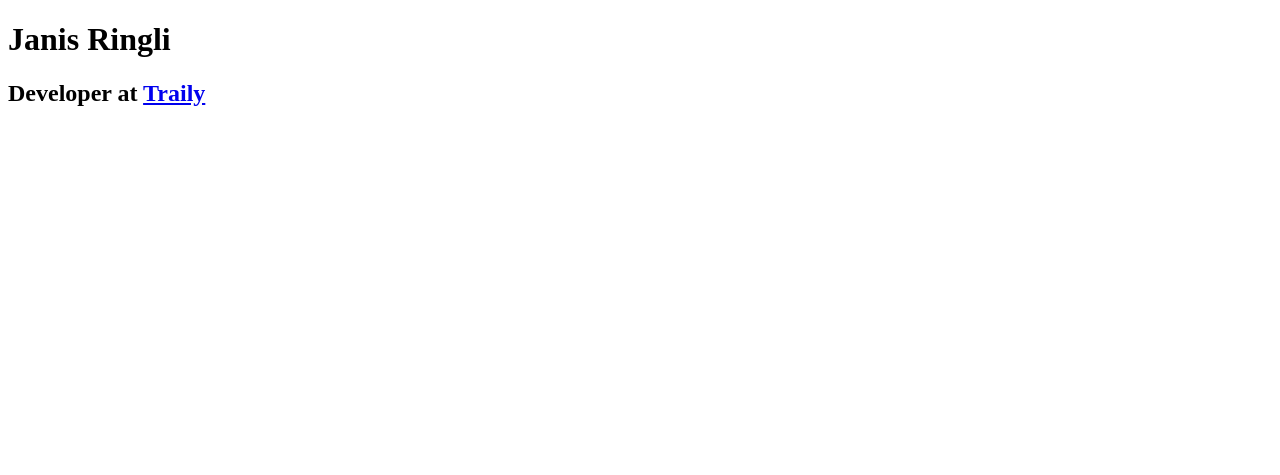
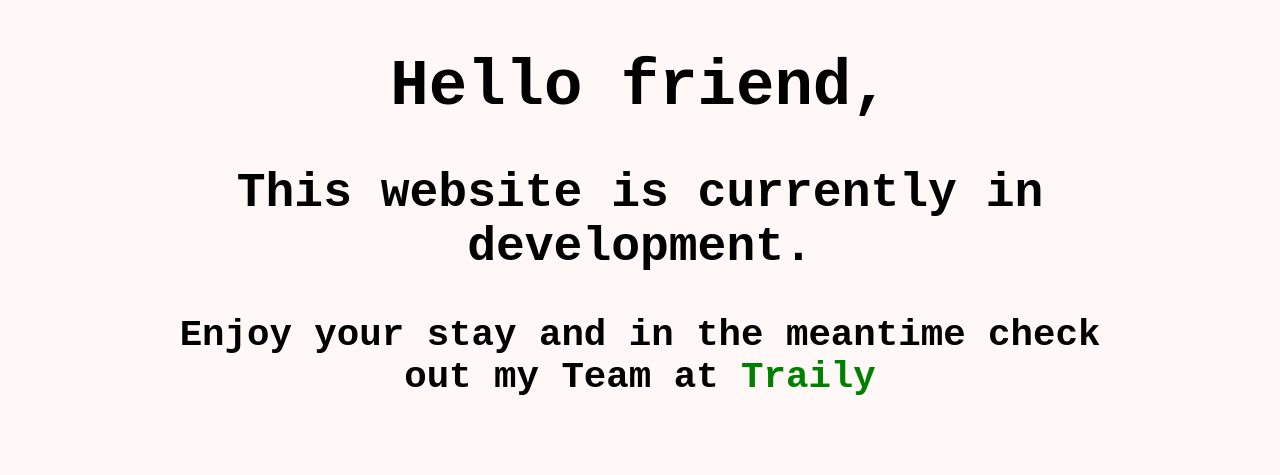
Before and after one commit to janisringli/portfolio, a plain HTML site: page src/index.html in a window 1280 px wide. Drawn offline with Linux system fonts and the light colour scheme.

Commit message:
under construction

```diff
--- a/src/index.html
+++ b/src/index.html
@@ -9,10 +9,28 @@
       content="Hello, my name is Janis Ringli and this is my portfolio website"
     />
     <meta name="theme-color" content="#262680" />
+    <link rel="stylesheet" href="style.css" />
+    <link rel="preconnect" href="https://fonts.googleapis.com" />
+    <link rel="preconnect" href="https://fonts.gstatic.com" crossorigin />
+    <link
+      href="https://fonts.googleapis.com/css2?family=Roboto&display=swap"
+      rel="stylesheet"
+    />
     <title>Janis Ringli</title>
   </head>
   <body>
-    <h1>Janis Ringli</h1>
-    <h2>Developer at <a href="https://traily.ch" target="_blank">Traily</a></h2>
+    <div class="container">
+      <div class="under-construction">
+        <h1>Hello friend,</h1>
+        <h2>This website is currently in development.</h2>
+        <h3>
+          Enjoy your stay and in the meantime check out my Team at
+          <a href="https://traily.ch" class="traily" style="color: green"
+            >Traily</a
+          >
+        </h3>
+        <img src="" alt="" />
+      </div>
+    </div>
   </body>
 </html>
--- /dev/null
+++ b/src/style.css
@@ -0,0 +1,21 @@
+* {
+  font-family: monospace;
+  background-color: #fff8f7;
+  color: #000000;
+}
+.container {
+  width: 100%;
+  height: auto;
+  display: flex;
+  align-items: center;
+  justify-content: center;
+}
+.under-construction {
+  font-size: 32px;
+  text-align: center;
+  width: 1000px;
+}
+.traily {
+  color: green;
+  text-decoration: none;
+}
```
